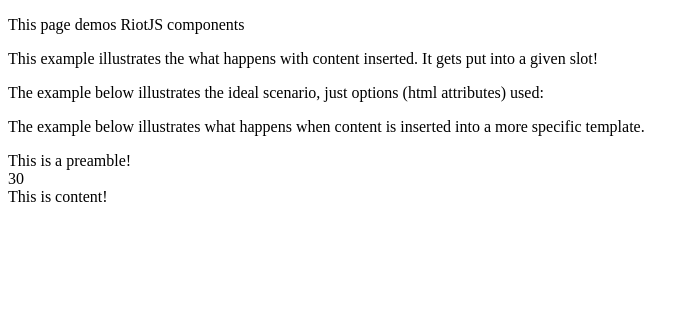
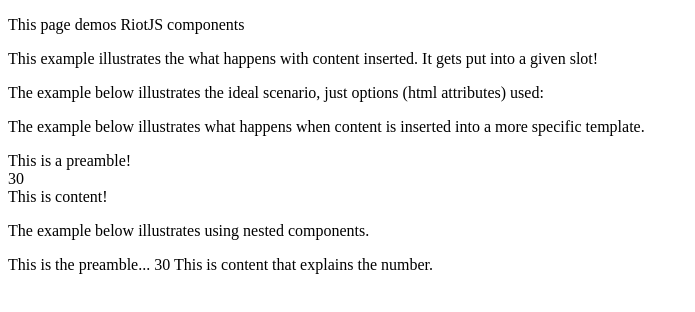
Before and after one commit to YoungElPaso/bigger-numbers, a website: page demo.html in a window 1280 px wide. Shown: the whole page, without its empty margins (0-695 px from the left). Drawn offline with Linux system fonts and the light colour scheme; a script that the page names is missing.

Commit message:
improved demo w/ example of component w/ subcomponents, better for composition

```diff
--- a/demo.html
+++ b/demo.html
@@ -22,15 +22,15 @@
         <!-- Add your site or application content here -->
         <p>This page demos RiotJS components</p>
 
-        <bigger-numbers info="This is a Big Numbers component">
+        <biggernumbers info="This is a Big Numbers component">
             This example illustrates the what happens with content inserted. It gets put into a given slot!
-        </bigger-numbers>
+        </biggernumbers>
 
         <p>The example below illustrates the ideal scenario, just options (html attributes) used:</p>
-        <bigger-numbers preamble="Located in Montreal" value="30" caption="Students, Staff and Faculty!"></bigger-numbers>
+        <biggernumbers preamble="Located in Montreal" value="30" caption="Students, Staff and Faculty!"></biggernumbers>
 
         <p>The example below illustrates what happens when content is inserted into a more specific template.</p>
-        <bigger-numbers preamble="" value="" caption="" styling="center even-bigger">
+        <biggernumbers preamble="" value="" caption="" styling="center even-bigger">
             <yield to="preamble">
                 <div class="bn-preamble">
                     This is a preamble!
@@ -46,7 +46,23 @@
                     This is content!
                 </div>
             </yield>
-        </bigger-numbers>
+        </biggernumbers>
+
+
+        <p>The example below illustrates using nested components.</p>
+        <biggernumbers preamble="" value="" caption="" styling="center even-bigger">
+            <yield to="preamble">
+                <biggernumberspreamble>
+                    This is the preamble...
+                </biggernumberspreamble>
+            </yield>
+            <yield to="value">
+              <biggernumbersvalue>30</biggernumbersvalue>
+             </yield>
+            <yield to="caption">
+                <biggernumberscaption>This is content that explains the number.</biggernumberscaption>
+            </yield>
+        </biggernumbers>
 
 
 
```
